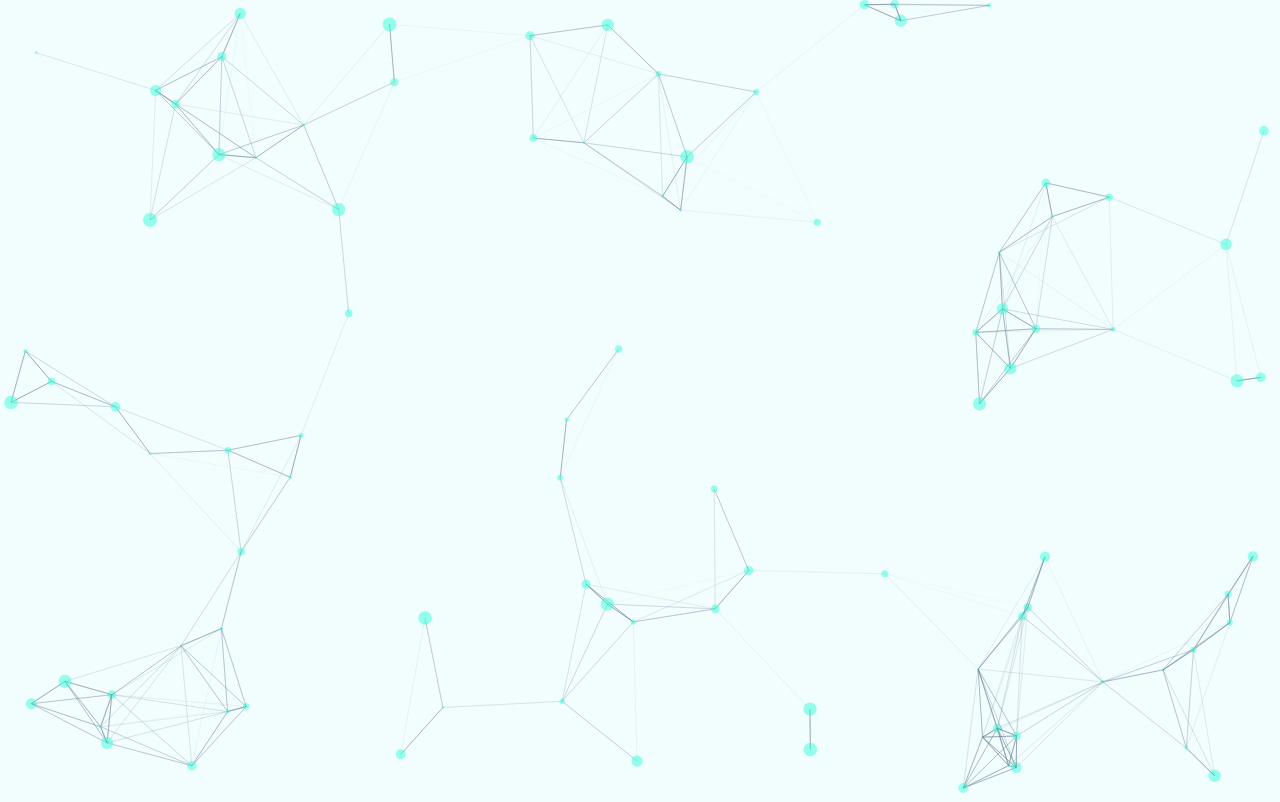
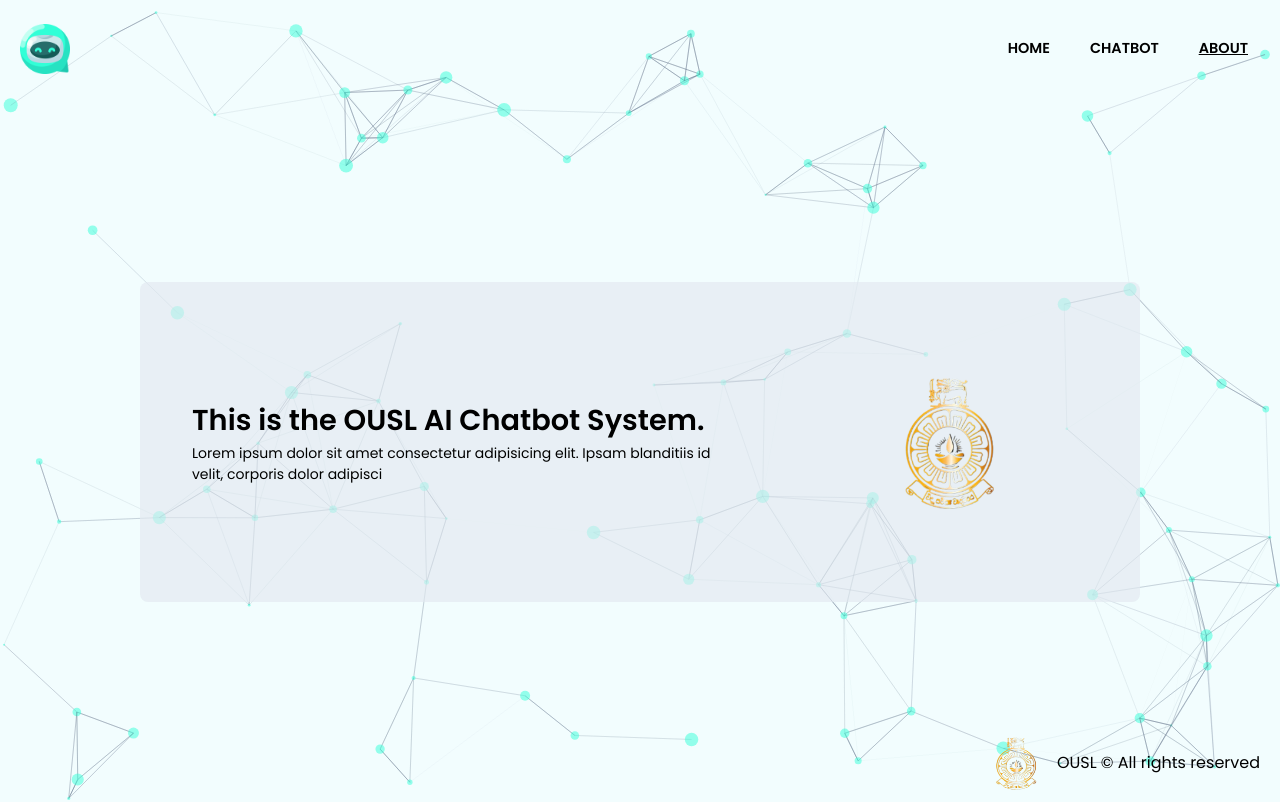
Before and after one commit to AlokPrasanna/AI_Chatbot_system_Frontend, a React (Vite) app: page /about in a window 1280 px wide. Before the commit this address had no page. Built offline with nearby package versions, Linux system fonts and the light colour scheme.

Commit message:
Created About Page

```diff
--- a/src/App.jsx
+++ b/src/App.jsx
@@ -2,7 +2,7 @@
 import Particles from "react-tsparticles";
 import { loadSlim } from "tsparticles-slim";
 import { Routes, Route } from "react-router-dom";
-import { ChatPage ,Home } from "./pages";
+import { ChatPage ,Home , About } from "./pages";
 
 function App() {
   const particlesInit = useCallback(async engine => {
@@ -100,6 +100,7 @@
         <Routes>
           <Route path="/" element={<Home />} />
           <Route path="/chatbot" element={<ChatPage />} />
+          <Route path="/about" element={<About />} />
         </Routes>
       </div>
     </div>
--- /dev/null
+++ b/src/pages/About.jsx
@@ -0,0 +1,45 @@
+import React from 'react';
+import { NavBar, Footer } from '../components/molecules';
+import { Text , Image } from '../components/atoms';
+import { Images } from '../constant';
+
+const About = () => {
+  return (
+    <div className='flex flex-col justify-center'>
+      <NavBar />
+      <div className='flex items-center justify-center h-[90vh] bg-none'>
+      <div className='flex z-50 items-center justify-between px-3 bg-none h-[40vh] w-[1000px] rounded-lg'>
+        <div className='w-[150%] ml-10 mr-10'>
+          <Text
+            text="This is the OUSL AI Chatbot System."
+            style="
+                text-[1.8rem]
+                font-semibold
+            "
+          />
+          <Text
+            text="Lorem ipsum dolor sit amet consectetur adipisicing elit. Ipsam blanditiis id velit, corporis dolor adipisci"
+            style="text-[14px]"
+          />
+        </div>
+        <div className='flex items-center justify-center w-full'>
+          <Image
+            src={Images.ousl_logo}
+            href="ChatBot"
+            style="
+              w-[110px]
+              h-[150px]
+            "
+          />
+        </div>
+      </div>
+      <div className='absolute bg-slate-200 h-[40vh] w-[1000px] rounded-lg z-0 opacity-65'></div>
+      </div>
+      <div className='fixed bottom-0 left-0 w-full'>
+        <Footer />
+      </div>
+    </div>
+  )
+}
+
+export default About;
--- a/src/pages/index.js
+++ b/src/pages/index.js
@@ -1,9 +1,11 @@
 // -------------------- Imports --------------------
 import Home from "./Home";
 import ChatPage from "./ChatPage";
+import About from "./About";
 
 // -------------------- Exports --------------------
 export {
     Home,
-    ChatPage
+    ChatPage,
+    About
 }
```
